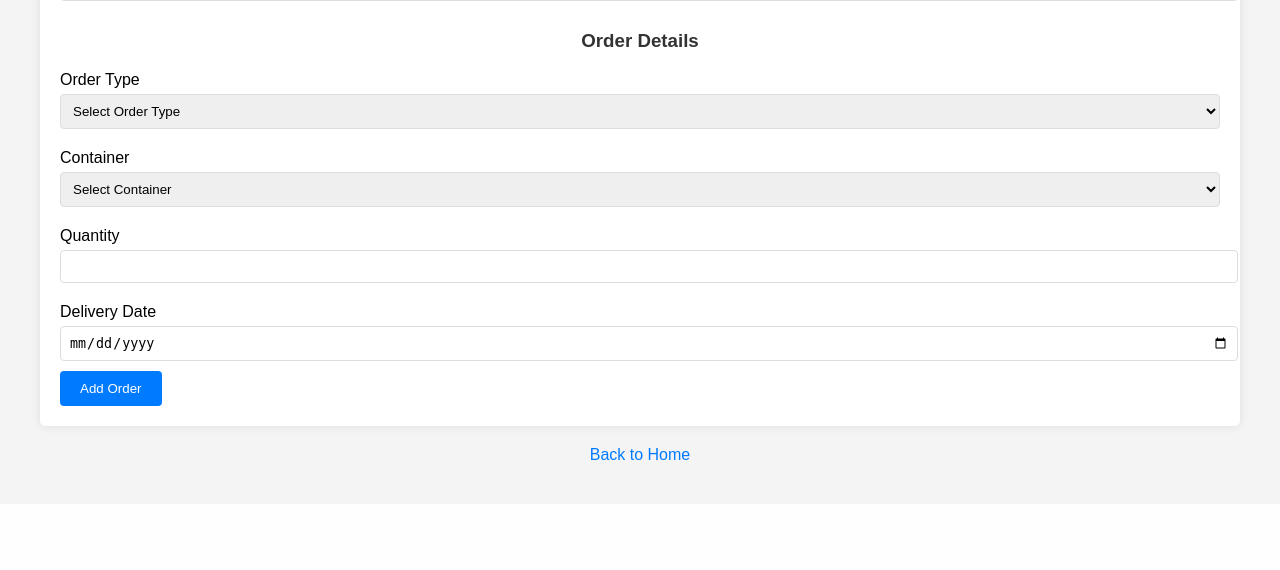
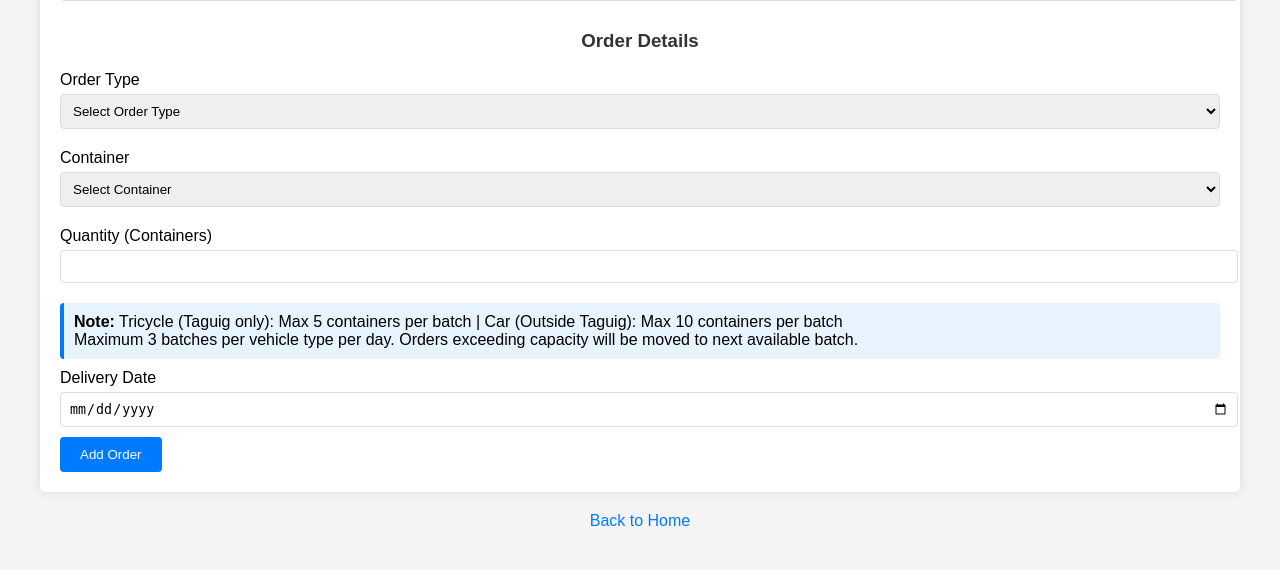
Before and after one commit to migzz09/Water-Refilling-System-and-Ordering-Management-System, a PHP site: page /order_placement.php in a window 1280 px wide. Shown: the part 819-1389 px from the top of the page. Before the commit the page ends 1279 px from the top, so only its background shows below. Run offline with PHP 8.4, Linux system fonts and the light colour scheme; data comes from the database, SQL or seed files in the repository.

Commit message:
Update order_placement.php

```diff
--- a/wrsoms/order_placement.php
+++ b/wrsoms/order_placement.php
@@ -50,26 +50,30 @@ function assignBatch($pdo, $city, $delivery_date, $quantity) {
     $batch_date = $delivery_date;
 
     if ($quantity > $capacity) {
-        throw new Exception("Order quantity exceeds vehicle capacity for $vehicle_type. Please split your order into smaller quantities.");
+        throw new Exception("Order quantity exceeds vehicle capacity for $vehicle_type (Max: $capacity containers). Please split your order into smaller quantities.");
     }
 
-    // Find existing batch with enough space
+    // Find existing batch with enough space (prioritize lowest batch_number)
     $stmt = $pdo->prepare("
-        SELECT b.batch_id, COALESCE(SUM(od.quantity), 0) AS total_quantity
+        SELECT b.batch_id, b.batch_number, COALESCE(SUM(od.quantity), 0) AS total_quantity
         FROM batches b
         LEFT JOIN orders o ON b.batch_id = o.batch_id
         LEFT JOIN order_details od ON o.reference_id = od.reference_id
         WHERE DATE(b.batch_date) = ? AND b.vehicle_type = ?
-        GROUP BY b.batch_id
+        GROUP BY b.batch_id, b.batch_number
         HAVING total_quantity + ? <= ?
-        ORDER BY b.batch_id ASC
+        ORDER BY b.batch_number ASC, b.batch_id ASC
         LIMIT 1
     ");
     $stmt->execute([$batch_date, $vehicle_type, $quantity, $capacity]);
     $batch = $stmt->fetch(PDO::FETCH_ASSOC);
 
     if ($batch) {
-        return $batch['batch_id'];
+        error_log("Assigned to existing batch: batch_id={$batch['batch_id']}, batch_number={$batch['batch_number']}, remaining_capacity=" . ($capacity - $batch['total_quantity']));
+        return [
+            'batch_id' => $batch['batch_id'],
+            'batch_number' => $batch['batch_number']
+        ];
     }
 
     // No existing batch has space, check if can create new
@@ -85,32 +89,22 @@ function assignBatch($pdo, $city, $delivery_date, $quantity) {
         throw new Exception("Cannot assign batch: Limit of 3 batches reached for $vehicle_type on $batch_date and all are full. Please choose a different delivery date.");
     }
 
-    // Create new batch
+    // Create new batch with sequential batch_number (1,2,3)
+    $new_batch_number = $batch_count + 1;
+
     $stmt = $pdo->prepare("
-        INSERT INTO batches (vehicle, vehicle_type, batch_status_id, notes, batch_date)
-        VALUES (?, ?, 1, 'Auto-created batch', ?)
+        INSERT INTO batches (vehicle, vehicle_type, batch_number, batch_status_id, notes, batch_date)
+        VALUES (?, ?, ?, 1, 'Auto-created batch', ?)
     ");
     $vehicle_name = $vehicle_type . ' #' . rand(100, 999);
-    $stmt->execute([$vehicle_name, $vehicle_type, $batch_date]);
+    $stmt->execute([$vehicle_name, $vehicle_type, $new_batch_number, $batch_date]);
     $new_batch_id = $pdo->lastInsertId();
-    return $new_batch_id;
-}
 
-// Function to get display batch number (1,2,3) for the day and vehicle type
-function getDisplayBatchNumber($pdo, $batch_id, $delivery_date, $vehicle_type) {
-    $stmt = $pdo->prepare("
-        SELECT batch_id
-        FROM batches
-        WHERE DATE(batch_date) = ? AND vehicle_type = ?
-        ORDER BY batch_id ASC
-    ");
-    $stmt->execute([$delivery_date, $vehicle_type]);
-    $all_batches = $stmt->fetchAll(PDO::FETCH_COLUMN, 0);
-    $position = array_search($batch_id, $all_batches);
-    if ($position !== false) {
-        return $position + 1;
-    }
-    return 'Unknown';
+    error_log("Created new batch: batch_id=$new_batch_id, batch_number=$new_batch_number, vehicle_type=$vehicle_type");
+    return [
+        'batch_id' => $new_batch_id,
+        'batch_number' => $new_batch_number
+    ];
 }
 
 // Handle form submission
@@ -145,6 +139,8 @@ if ($_SERVER['REQUEST_METHOD'] === 'POST' && isset($_POST['add_order'])) {
 
     if (empty($errors)) {
         try {
+            $pdo->beginTransaction();
+
             $stmt = $pdo->prepare("SELECT customer_id FROM customers WHERE customer_contact = ?");
             $stmt->execute([$customer_contact]);
             $customer = $stmt->fetch(PDO::FETCH_ASSOC);
@@ -161,19 +157,27 @@ if ($_SERVER['REQUEST_METHOD'] === 'POST' && isset($_POST['add_order'])) {
             $stmt->execute([$container_id]);
             $container = $stmt->fetch(PDO::FETCH_ASSOC);
             if (!$container) {
-                $errors[] = "Container not found.";
-            } else {
+                throw new Exception("Container not found.");
+            }
+
             $subtotal = $container['price'] * $quantity;
             $reference_id = generateReferenceId($pdo);
-                $batch_id = assignBatch($pdo, $city, $delivery_date, $quantity);
+
+            // Get batch assignment with batch_number
+            $batch_info = assignBatch($pdo, $city, $delivery_date, $quantity);
+            $batch_id = $batch_info['batch_id'];
+            $batch_number = $batch_info['batch_number'];
             $vehicle_type = ($city === 'Taguig') ? 'Tricycle' : 'Car';
-                $display_batch_number = getDisplayBatchNumber($pdo, $batch_id, $delivery_date, $vehicle_type);
 
+            // Insert into orders table
             $stmt = $pdo->prepare("INSERT INTO orders (reference_id, customer_id, order_type_id, batch_id, order_date, delivery_date, order_status_id, total_amount) VALUES (?, ?, ?, ?, NOW(), ?, 1, ?)");
             $stmt->execute([$reference_id, $customer_id, $order_type_id, $batch_id, $delivery_date, $subtotal]);
 
-                $stmt = $pdo->prepare("INSERT INTO order_details (reference_id, container_id, quantity, subtotal) VALUES (?, ?, ?, ?)");
-                $stmt->execute([$reference_id, $container_id, $quantity, $subtotal]);
+            // Insert into order_details table WITH batch_number
+            $stmt = $pdo->prepare("INSERT INTO order_details (reference_id, batch_number, container_id, quantity, subtotal) VALUES (?, ?, ?, ?, ?)");
+            $stmt->execute([$reference_id, $batch_number, $container_id, $quantity, $subtotal]);
+
+            $pdo->commit();
 
             $stmt = $pdo->prepare("SELECT type_name FROM order_types WHERE order_type_id = ?");
             $stmt->execute([$order_type_id]);
@@ -191,12 +195,14 @@ if ($_SERVER['REQUEST_METHOD'] === 'POST' && isset($_POST['add_order'])) {
                 'delivery_date' => $delivery_date,
                 'order_date' => date('Y-m-d H:i:s'),
                 'vehicle_type' => $vehicle_type,
-                    'batch_number' => $display_batch_number
+                'batch_number' => $batch_number,
+                'batch_id' => $batch_id
             ];
 
-                $success = "Order added successfully!";
-            }
+            $success = "Order added successfully to Batch #$batch_number ($vehicle_type)!";
+
         } catch (Exception $e) {
+            $pdo->rollBack();
             $errors[] = $e->getMessage();
         }
     }
@@ -329,6 +335,13 @@ $order_types = $pdo->query("SELECT order_type_id, type_name FROM order_types")->
         .back-button a:hover {
             text-decoration: underline;
         }
+        .batch-info {
+            background-color: #e7f3ff;
+            padding: 10px;
+            border-radius: 4px;
+            margin: 10px 0;
+            border-left: 4px solid #007bff;
+        }
     </style>
 </head>
 <body>
@@ -404,8 +417,12 @@ $order_types = $pdo->query("SELECT order_type_id, type_name FROM order_types")->
                     <?php endforeach; ?>
                 </select>
 
-                <label for="quantity">Quantity</label>
+                <label for="quantity">Quantity (Containers)</label>
                 <input type="number" name="quantity" min="1" required>
+                <div class="batch-info">
+                    <strong>Note:</strong> Tricycle (Taguig only): Max 5 containers per batch | Car (Outside Taguig): Max 10 containers per batch<br>
+                    Maximum 3 batches per vehicle type per day. Orders exceeding capacity will be moved to next available batch.
+                </div>
 
                 <label for="delivery_date">Delivery Date</label>
                 <input type="date" name="delivery_date" required>
@@ -429,7 +446,7 @@ $order_types = $pdo->query("SELECT order_type_id, type_name FROM order_types")->
                     <p><strong>Order Date:</strong> <?php echo $_SESSION['receipt_data']['order_date']; ?></p>
                     <p><strong>Delivery Date:</strong> <?php echo $_SESSION['receipt_data']['delivery_date']; ?></p>
                     <p><strong>Vehicle Type:</strong> <?php echo htmlspecialchars($_SESSION['receipt_data']['vehicle_type']); ?></p>
-                    <p><strong>Batch Number:</strong> <?php echo htmlspecialchars($_SESSION['receipt_data']['batch_number']); ?></p>
+                    <p><strong>Batch Number:</strong> Batch #<?php echo htmlspecialchars($_SESSION['receipt_data']['batch_number']); ?></p>
                     <p class="warning">Please take a screenshot of this receipt for your records!</p>
                     <form method="POST" action="">
                         <button type="submit" name="close_receipt">Close</button>
```
Lines whose indentation alone changed are shown as unchanged.
